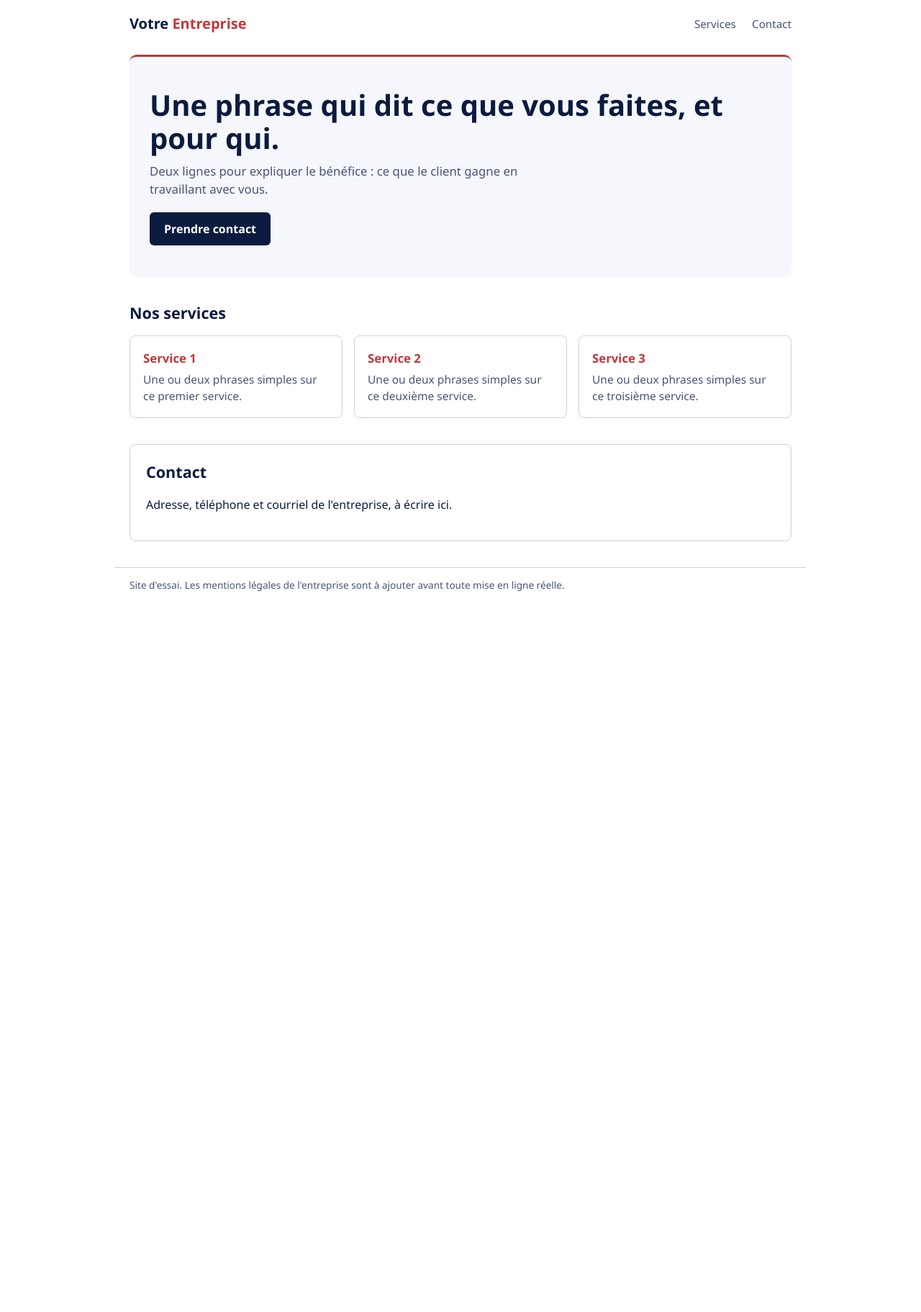
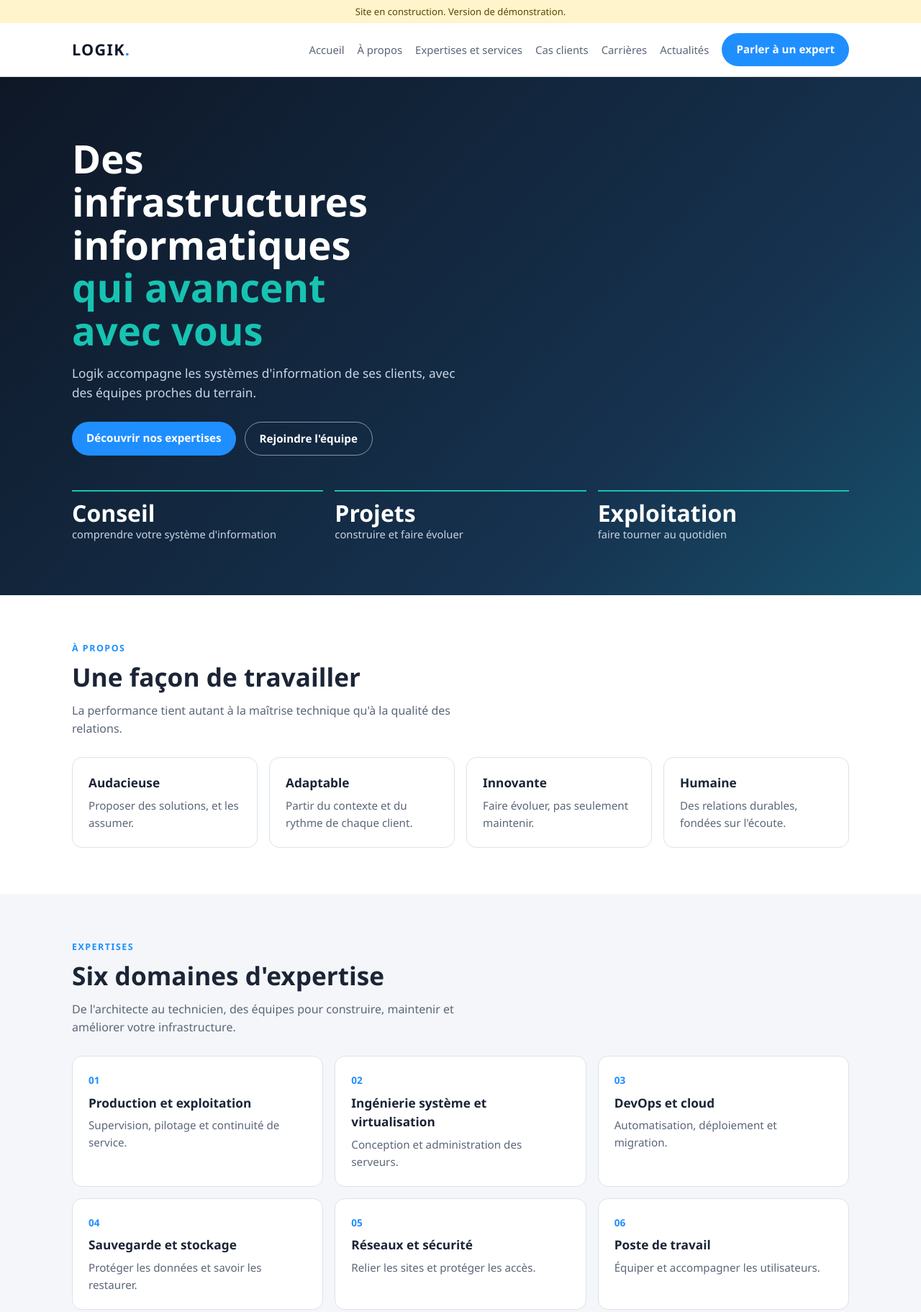
Before and after one commit to VIWELL/Logik, a plain HTML site: page index.html in a window 1280 px wide. Shown: the top 1823 px of the page at 72% size. Before the commit the page ends 851 px from the top, so only its background shows below. Drawn offline with Linux system fonts and the light colour scheme.

Commit message:
Revamp index.html with new title and styles
Updated the title and various styles for a more modern design. Added new sections and improved layout for better user experience.

```diff
--- a/index.html
+++ b/index.html
@@ -3,60 +3,166 @@
 <head>
 <meta charset="utf-8">
 <meta name="viewport" content="width=device-width, initial-scale=1">
-<title>Site d'essai</title>
+<title>Logik : site en construction</title>
 <style>
-:root { --encre: #0B1B3F; --accent: #C0393B; --gris: #475577; --fond: #F5F7FC; --trait: #C9D1E3; }
+:root { --nuit: #0E1726; --encre: #1B2536; --gris: #5B6678; --clair: #F4F6FA; --trait: #DCE2EC; --accent: #1F8FFF; --accent2: #17C3B2; --blanc: #fff; }
 * { box-sizing: border-box; }
-body { margin: 0; font-family: "Segoe UI", Arial, sans-serif; color: var(--encre); background: #fff; line-height: 1.5; }
-header, main, footer { max-width: 960px; margin: 0 auto; padding: 0 20px; }
-header { display: flex; align-items: center; justify-content: space-between; gap: 16px; padding-top: 18px; padding-bottom: 18px; flex-wrap: wrap; }
-.nom { font-weight: 800; font-size: 1.25rem; }
-.nom span { color: var(--accent); }
-nav a { color: var(--gris); text-decoration: none; margin-left: 18px; font-size: .95rem; }
+html { scroll-behavior: smooth; }
+body { margin: 0; font-family: "Segoe UI", system-ui, Arial, sans-serif; color: var(--encre); background: var(--blanc); line-height: 1.55; }
+.bandeau { background: #FFF4CC; color: #5A4500; font-size: .82rem; text-align: center; padding: 6px 16px; }
+.large { max-width: 1120px; margin: 0 auto; padding-left: max(20px, env(safe-area-inset-left, 0px)); padding-right: max(20px, env(safe-area-inset-right, 0px)); }
+header { position: sticky; top: 0; background: rgba(255,255,255,.96); border-bottom: 1px solid var(--trait); z-index: 5; }
+.tete { display: flex; align-items: center; gap: 18px; padding-block: 14px; flex-wrap: wrap; }
+.logo { font-weight: 800; font-size: 1.35rem; letter-spacing: .06em; color: var(--nuit); }
+.logo span { color: var(--accent); }
+nav { display: flex; gap: 18px; flex-wrap: wrap; margin-left: auto; align-items: center; }
+nav a { color: var(--gris); text-decoration: none; font-size: .93rem; }
 nav a:hover { color: var(--accent); }
-.hero { background: var(--fond); border-top: 3px solid var(--accent); border-radius: 10px; padding: 44px 28px; margin: 10px 0 34px 0; }
-.hero h1 { font-size: clamp(1.7rem, 4vw, 2.5rem); margin: 0 0 10px 0; line-height: 1.15; }
-.hero p { color: var(--gris); max-width: 60ch; margin: 0 0 20px 0; font-size: 1.05rem; }
-.bouton { display: inline-block; background: var(--encre); color: #fff; padding: 11px 20px; border-radius: 6px; text-decoration: none; font-weight: 600; }
-.bouton:hover { background: var(--accent); }
-h2 { font-size: 1.35rem; margin: 0 0 14px 0; }
-.cartes { display: grid; grid-template-columns: repeat(auto-fit, minmax(230px, 1fr)); gap: 16px; margin-bottom: 36px; }
-.carte { border: 1px solid var(--trait); border-radius: 8px; padding: 18px; }
-.carte h3 { margin: 0 0 6px 0; font-size: 1.05rem; color: var(--accent); }
-.carte p { margin: 0; color: var(--gris); font-size: .97rem; }
-.contact { border: 1px solid var(--trait); border-radius: 8px; padding: 22px; margin-bottom: 36px; }
-footer { border-top: 1px solid var(--trait); color: var(--gris); font-size: .85rem; padding-top: 14px; padding-bottom: 28px; }
+.bouton { display: inline-block; background: var(--accent); color: #fff; padding: 11px 20px; border-radius: 999px; text-decoration: none; font-weight: 600; font-size: .95rem; }
+.bouton.clair { background: transparent; color: #fff; border: 1px solid rgba(255,255,255,.5); }
+.bouton.sombre { background: var(--nuit); }
+.hero { background: linear-gradient(135deg, var(--nuit) 0%, #16324F 70%, #17506B 100%); color: #fff; }
+.hero .large { padding-block: 84px 72px; }
+.hero h1 { font-size: clamp(2rem, 5vw, 3.4rem); line-height: 1.1; margin: 0 0 16px 0; max-width: 16ch; text-wrap: balance; }
+.hero h1 em { font-style: normal; color: var(--accent2); }
+.hero p { max-width: 56ch; color: #C9D6E6; font-size: 1.08rem; margin: 0 0 26px 0; }
+.actions { display: flex; gap: 12px; flex-wrap: wrap; }
+.chiffres { display: grid; grid-template-columns: repeat(auto-fit, minmax(200px, 1fr)); gap: 16px; margin-top: 48px; }
+.chiffres div { border-top: 2px solid var(--accent2); padding-top: 12px; }
+.chiffres b { display: block; font-size: 2rem; line-height: 1.1; }
+.chiffres span { color: #C9D6E6; font-size: .92rem; }
+section .large { padding-block: 64px; }
+.sur { text-transform: uppercase; letter-spacing: .12em; font-size: .78rem; color: var(--accent); font-weight: 700; margin: 0 0 8px 0; }
+h2 { font-size: clamp(1.5rem, 3.2vw, 2.2rem); line-height: 1.2; margin: 0 0 14px 0; text-wrap: balance; }
+.chapo { color: var(--gris); max-width: 62ch; margin: 0 0 28px 0; }
+.grille { display: grid; gap: 16px; }
+.g4 { grid-template-columns: repeat(auto-fit, minmax(220px, 1fr)); }
+.g3 { grid-template-columns: repeat(auto-fit, minmax(260px, 1fr)); }
+.carte { border: 1px solid var(--trait); border-radius: 14px; padding: 22px; background: #fff; min-width: 0; }
+.carte h3 { margin: 0 0 6px 0; font-size: 1.08rem; }
+.carte p { margin: 0; color: var(--gris); font-size: .95rem; }
+.carte .num { color: var(--accent); font-weight: 700; font-size: .85rem; margin-bottom: 8px; display: block; }
+.gris { background: var(--clair); }
+.sombre2 { background: var(--nuit); color: #fff; }
+.sombre2 .chapo, .sombre2 p { color: #C9D6E6; }
+.logos { display: grid; grid-template-columns: repeat(auto-fit, minmax(140px, 1fr)); gap: 12px; }
+.logos div { border: 1px dashed var(--trait); border-radius: 10px; padding: 22px 10px; text-align: center; color: var(--gris); font-size: .85rem; }
+.appel { background: linear-gradient(135deg, var(--accent) 0%, var(--accent2) 100%); color: #fff; }
+.appel h2 { margin-bottom: 8px; }
+.appel p { margin: 0 0 22px 0; max-width: 56ch; }
+footer { background: var(--nuit); color: #C9D6E6; font-size: .9rem; }
+footer .large { padding-block: 34px; display: grid; grid-template-columns: repeat(auto-fit, minmax(220px, 1fr)); gap: 22px; }
+footer b { color: #fff; display: block; margin-bottom: 6px; }
+footer a { color: #C9D6E6; text-decoration: none; display: block; }
 </style>
 </head>
 <body>
+<div class="bandeau">Site en construction. Version de démonstration.</div>
 <header>
-<div class="nom">Votre <span>Entreprise</span></div>
+<div class="large tete">
+<div class="logo">LOGIK<span>.</span></div>
 <nav>
-<a href="#services">Services</a>
-<a href="#contact">Contact</a>
+<a href="#accueil">Accueil</a>
+<a href="#valeurs">À propos</a>
+<a href="#expertises">Expertises et services</a>
+<a href="#clients">Cas clients</a>
+<a href="#carrieres">Carrières</a>
+<a href="#actualites">Actualités</a>
+<a class="bouton" href="#contact">Parler à un expert</a>
 </nav>
+</div>
 </header>
-<main>
-<section class="hero">
-<h1>Une phrase qui dit ce que vous faites, et pour qui.</h1>
-<p>Deux lignes pour expliquer le bénéfice : ce que le client gagne en travaillant avec vous.</p>
-<a class="bouton" href="#contact">Prendre contact</a>
-</section>
-<section id="services">
-<h2>Nos services</h2>
-<div class="cartes">
-<div class="carte"><h3>Service 1</h3><p>Une ou deux phrases simples sur ce premier service.</p></div>
-<div class="carte"><h3>Service 2</h3><p>Une ou deux phrases simples sur ce deuxième service.</p></div>
-<div class="carte"><h3>Service 3</h3><p>Une ou deux phrases simples sur ce troisième service.</p></div>
+<section class="hero" id="accueil">
+<div class="large">
+<h1>Des infrastructures informatiques <em>qui avancent avec vous</em></h1>
+<p>Logik accompagne les systèmes d'information de ses clients, avec des équipes proches du terrain.</p>
+<div class="actions">
+<a class="bouton" href="#expertises">Découvrir nos expertises</a>
+<a class="bouton clair" href="#carrieres">Rejoindre l'équipe</a>
+</div>
+<div class="chiffres">
+<div><b>Conseil</b><span>comprendre votre système d'information</span></div>
+<div><b>Projets</b><span>construire et faire évoluer</span></div>
+<div><b>Exploitation</b><span>faire tourner au quotidien</span></div>
+</div>
 </div>
 </section>
-<section id="contact" class="contact">
-<h2>Contact</h2>
-<p>Adresse, téléphone et courriel de l'entreprise, à écrire ici.</p>
+<section id="valeurs">
+<div class="large">
+<p class="sur">À propos</p>
+<h2>Une façon de travailler</h2>
+<p class="chapo">La performance tient autant à la maîtrise technique qu'à la qualité des relations.</p>
+<div class="grille g4">
+<div class="carte"><h3>Audacieuse</h3><p>Proposer des solutions, et les assumer.</p></div>
+<div class="carte"><h3>Adaptable</h3><p>Partir du contexte et du rythme de chaque client.</p></div>
+<div class="carte"><h3>Innovante</h3><p>Faire évoluer, pas seulement maintenir.</p></div>
+<div class="carte"><h3>Humaine</h3><p>Des relations durables, fondées sur l'écoute.</p></div>
+</div>
+</div>
 </section>
-</main>
+<section class="gris" id="expertises">
+<div class="large">
+<p class="sur">Expertises</p>
+<h2>Six domaines d'expertise</h2>
+<p class="chapo">De l'architecte au technicien, des équipes pour construire, maintenir et améliorer votre infrastructure.</p>
+<div class="grille g3">
+<div class="carte"><span class="num">01</span><h3>Production et exploitation</h3><p>Supervision, pilotage et continuité de service.</p></div>
+<div class="carte"><span class="num">02</span><h3>Ingénierie système et virtualisation</h3><p>Conception et administration des serveurs.</p></div>
+<div class="carte"><span class="num">03</span><h3>DevOps et cloud</h3><p>Automatisation, déploiement et migration.</p></div>
+<div class="carte"><span class="num">04</span><h3>Sauvegarde et stockage</h3><p>Protéger les données et savoir les restaurer.</p></div>
+<div class="carte"><span class="num">05</span><h3>Réseaux et sécurité</h3><p>Relier les sites et protéger les accès.</p></div>
+<div class="carte"><span class="num">06</span><h3>Poste de travail</h3><p>Équiper et accompagner les utilisateurs.</p></div>
+</div>
+</div>
+</section>
+<section id="solutions">
+<div class="large">
+<p class="sur">Solutions</p>
+<h2>Trois formes d'intervention</h2>
+<div class="grille g3">
+<div class="carte"><h3>Assistance technique</h3><p>Des consultants mobilisés auprès des équipes du client.</p></div>
+<div class="carte"><h3>Forfait et services managés</h3><p>Des projets et une exploitation avec des engagements de résultat.</p></div>
+<div class="carte"><h3>Accord cadre</h3><p>Un partenariat dans la durée, pour simplifier les achats.</p></div>
+</div>
+</div>
+</section>
+<section class="sombre2" id="carrieres">
+<div class="large">
+<p class="sur">Carrières</p>
+<h2>Rejoindre l'équipe</h2>
+<p class="chapo">Rejoindre une équipe qui connaît chacun de ses consultants.</p>
+<a class="bouton" href="#contact">Voir les offres</a>
+</div>
+</section>
+<section id="clients">
+<div class="large">
+<p class="sur">Clients</p>
+<h2>Ils nous font confiance</h2>
+<div class="logos">
+<div>Transport</div><div>Banque</div><div>Industrie</div><div>Secteur public</div><div>Énergie</div>
+</div>
+</div>
+</section>
+<section class="gris" id="actualites">
+<div class="large">
+<p class="sur">Engagements</p>
+<h2>Nos engagements</h2>
+<p class="chapo">Une démarche qualité, et des équipes sensibilisées à la protection des données, à la cybersécurité et à l'impact environnemental.</p>
+</div>
+</section>
+<section class="appel" id="contact">
+<div class="large">
+<h2>Parlons de vos enjeux</h2>
+<p>Un projet, une question : échangeons.</p>
+<a class="bouton sombre" href="#contact">Parler à un expert</a>
+</div>
+</section>
 <footer>
-Site d'essai. Les mentions légales de l'entreprise sont à ajouter avant toute mise en ligne réelle.
+<div class="large">
+<div><b>LOGIK</b>Site en construction.</div>
+<div><b>Le site</b><a href="#accueil">Accueil</a><a href="#expertises">Expertises et services</a><a href="#carrieres">Carrières</a></div>
+<div><b>Démonstration</b>Page réalisée pour montrer ce qu'un site vitrine peut être.</div>
+</div>
 </footer>
 </body>
 </html>
```
